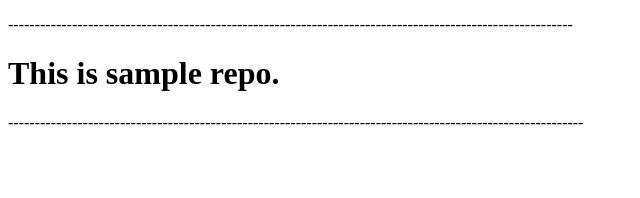
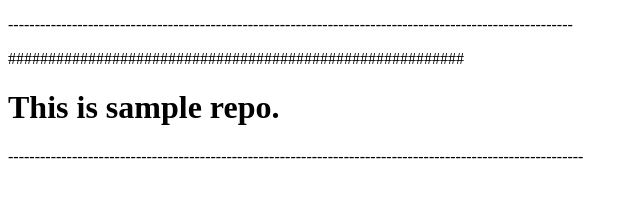
Before and after one commit to harshitaagrwl15/Sample-repo, a plain HTML site: page index.html in a window 1280 px wide. Shown: the whole page, without its empty margins (0-640 px from the left). Drawn offline with Linux system fonts and the light colour scheme.

Commit message:
Update index.html

```diff
--- a/index.html
+++ b/index.html
@@ -5,7 +5,7 @@
 </head>
 <body>
 <p>----------------------------------------------------------------------------------------------------------</p>
-
+  <p>#########################################################</p>
 <h1>This is sample repo.</h1>
 <p>------------------------------------------------------------------------------------------------------------</p>
 
```
